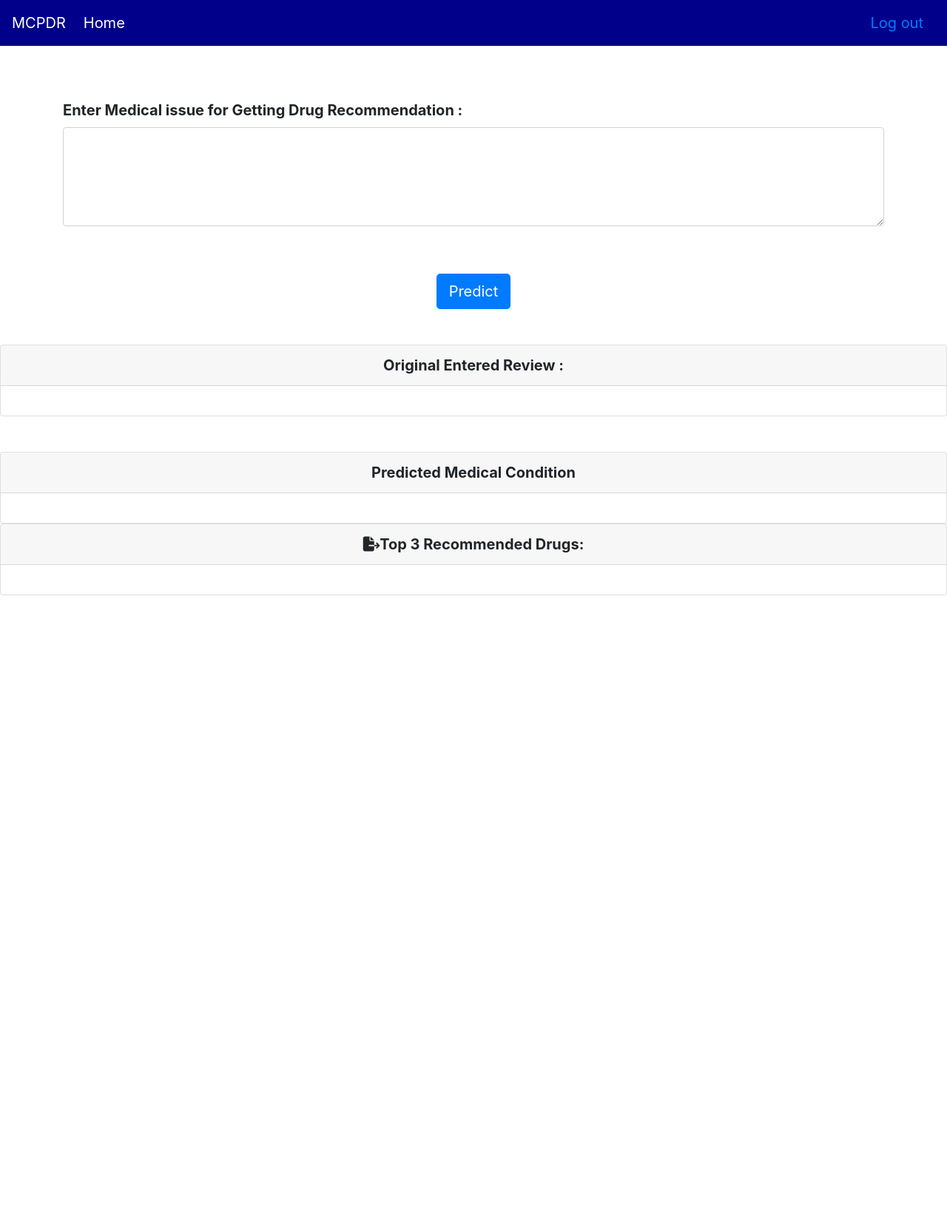
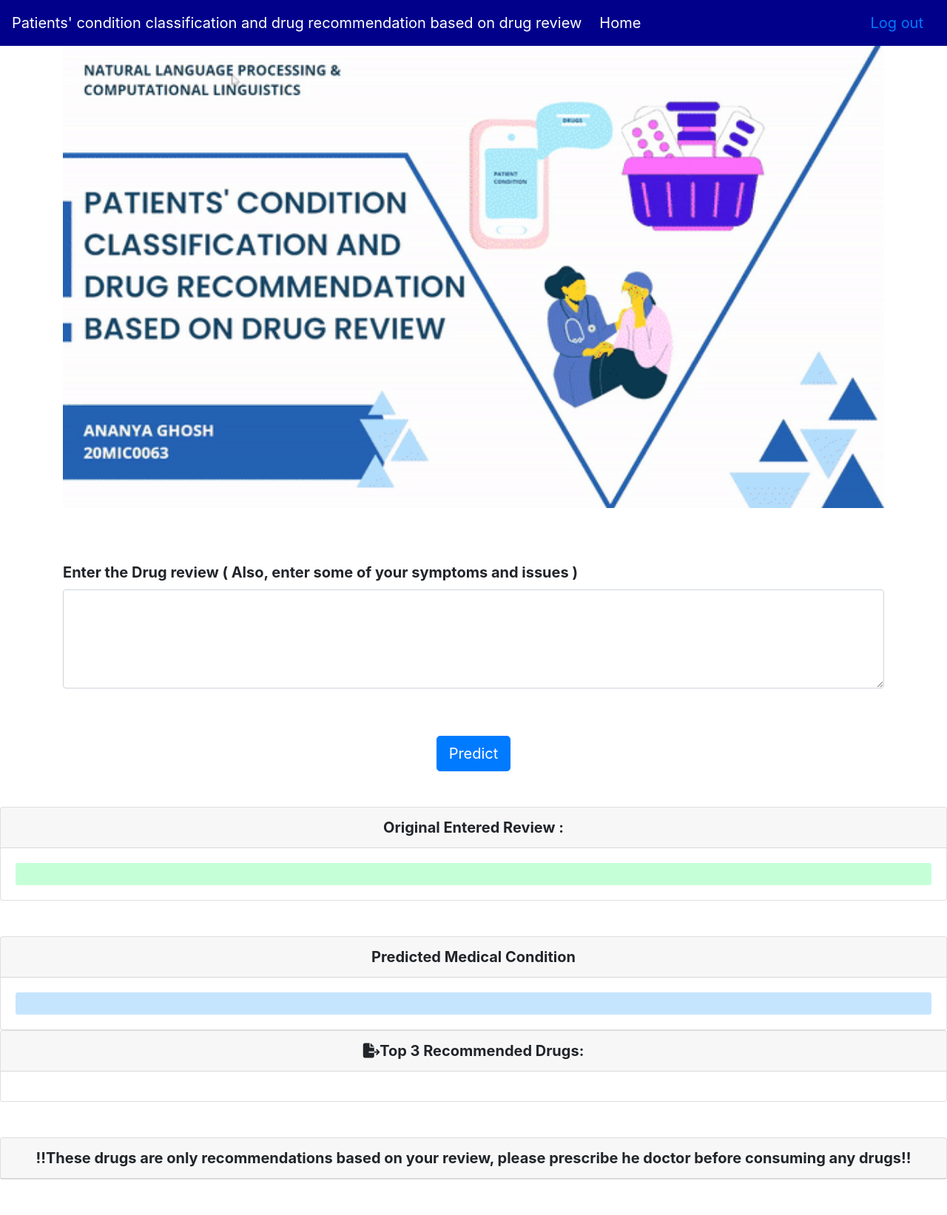
Before and after one commit to A-GHOSH-dev/Patient-s-Condition-Classification-and-Drugs-Recommendation-NLP-Flask-Web-App, a Flask app: template templates/predict.html in a window 1280 px wide. Shown: the whole page at 74% size. Before the commit the page ends 805 px from the top, so only its background shows below. Run offline with Flask 2, Linux system fonts and the light colour scheme; the template is opened without the code that fills it, so the values that code supplies are empty; parts of the project's set-up code (start-up, migrations or seed data) failed here and were passed over; some libraries are stand-ins or nearby versions.

Commit message:
Add files via upload

```diff
--- a/app.py
+++ b/app.py
@@ -13,12 +13,14 @@ HTML_WRAPPER = """<div style="overflow-x: auto; border: 1px solid #e6e9ef; borde
 app = Flask(__name__)
 
 app.secret_key=os.urandom(24)
+
+
 # Model saved with Keras model.save()
 MODEL_PATH = 'model/passmodel.pkl'
 
 TOKENIZER_PATH ='model/tfidfvectorizer.pkl'
 
-DATA_PATH ='data/drugsComTrain.csv'
+DATA_PATH ='drugs/drugsComTrain.csv'
 
 # loading vectorizer
 vectorizer = joblib.load(TOKENIZER_PATH)
@@ -84,7 +86,6 @@ def login_validation():
 
 
 
-
 @app.route('/predict',methods=["GET","POST"])
 def predict():
 	if request.method == 'POST':
@@ -131,10 +132,6 @@ def top_drugs_extractor(condition,df):
 
 
 
-
-
-
-
 if __name__ == "__main__":
 
-	app.run(debug=True, host="localhost", port=8080)
+	app.run(debug=True, host="localhost", port=8000)
--- /dev/null
+++ b/static/css/home.css
@@ -0,0 +1,170 @@
+.highlight {background-color: #FFFF00}
+
+div {
+font-size: 20px;
+}
+
+.form-actions {
+    margin: 0;
+    background-color: transparent;
+    text-align: center;
+}
+
+html {
+    scroll-behavior: smooth;
+}
+
+.navbar-custom {
+background-color: #00008B;
+}
+/* change the brand and text color */
+.navbar-custom .navbar-brand,
+.navbar-custom .navbar-text {
+color: #ffffff;
+}
+/* change the link color */
+.navbar-custom .navbar-nav .nav-link {
+color: #ffffff;
+}
+/* change the color of active or hovered links */
+.navbar-custom .nav-item.active .nav-link,
+.navbar-custom .nav-item:hover .nav-link {
+
+color: #ffff00;
+}
+
+.table {
+margin: auto;
+width: 50% !important;
+}
+
+#rcorners1 {
+border-radius: 10px;
+background : #7A82FE;
+padding: 10px;
+display:inline-block;
+height: 2;
+color:white;
+
+}
+
+#rcorners2 {
+
+
+padding: 10px;
+display:inline-block;
+height: 2;
+
+
+}
+
+p.round1 {
+
+border-radius: 3px;
+
+padding:15px;
+
+text-align:center;
+color:black;
+background:#fcc5ff;
+}
+
+p.round2 {
+
+border-radius: 3px;
+
+padding:10px;
+
+text-align:center;
+color:black;
+background:#FC8F7D;
+}
+p.round3 {
+
+border-radius: 3px;
+
+padding:10px;
+
+text-align:center;
+color:black;
+background:#2EEAFE;
+}
+
+
+#div_top_hypers {
+background-color:white;
+display:inline;
+}
+#ul_top_hypers {
+
+min-width: 696px;
+list-style: none;
+padding-top: 20px;
+}
+
+#ul_top_hypers li{
+
+display: inline;
+}
+
+.table {
+display: table;   /* Allow the centering to work */
+margin: 0 auto;
+}
+
+table, th
+    {
+
+        padding: 5px;
+        font-family:Verdana;
+        font-size:20px;
+        text-align: left;
+        font-weight:normal;
+    }
+
+ul.horizontal-style {
+list-style-type: none;
+margin: 0;
+padding: 0;
+overflow: hidden;
+background-color: white;
+}
+
+li.horizontal-style {
+float: center;
+}
+
+li.new-style {
+float: right;
+}
+
+
+
+li.horizontal-style a{
+display: block;
+color: black;
+
+text-align: center;
+font-weight: bold;
+text-decoration: underline;
+}
+
+#new {
+    border-radius: 3px;
+
+padding:15px;
+
+text-align:center;
+color:black;
+background:#c5e5ff;
+}
+
+#new1 {
+    border-radius: 3px;
+
+padding:15px;
+
+text-align:center;
+color:black;
+background:#c5ffd8;
+}
--- a/templates/home.html
+++ b/templates/home.html
@@ -5,25 +5,27 @@
     <meta name="viewport" content="width=device-width, initial-scale=1, shrink-to-fit=no">
     <link rel="stylesheet" href="https://stackpath.bootstrapcdn.com/bootstrap/4.4.1/css/bootstrap.min.css"
         integrity="sha384-Vkoo8x4CGsO3+Hhxv8T/Q5PaXtkKtu6ug5TOeNV6gBiFeWPGFN9MuhOf23Q9Ifjh" crossorigin="anonymous">
-         <link rel="icon" type="image/png" href="{{url_for('static', filename='images/icons/favicon_new.ico')}}">
+         <link rel="icon" type="image/png" href="{{url_for('static', filename='images/login1.png')}}">
 
          <script src="https://ajax.googleapis.com/ajax/libs/jquery/1.12.4/jquery.min.js"></script>
 <script src="http://maxcdn.bootstrapcdn.com/bootstrap/3.3.6/js/bootstrap.min.js"></script>
-   <title>Medical Condition Predictor and Drug Recommender (MCPDR)</title>
+<link rel="stylesheet" href="{{url_for('static', filename='css/home.css')}}">
 
-	<style>
+   <title>Patients' condition classification and drug recommendation based on drug review</title>
+
+<!---<style>
         .highlight {background-color: #FFFF00}
 
         div {
   font-size: 20px;
 }
-    </style>
+    </style> -->
     <script src="/scripts/snippet-javascript-console.min.js?v=1"></script>
-<!--===============================================================================================-->
 
     <link rel="icon" type="image/png" href="{{url_for('static', filename='images/icons/favicon_new.ico')}}">
 
-   <style>
+
+<!--   <style>
         .form-actions {
             margin: 0;
             background-color: transparent;
@@ -171,13 +173,13 @@ li.horizontal-style a{
 }
 
 
-</style>
+</style>   -->
     <script src="https://kit.fontawesome.com/a658a7b479.js" crossorigin="anonymous"></script>
 
 </head>
 <body>
     <nav class="navbar navbar-expand-sm navbar-custom">
-        <a class="navbar-brand" href="#">MCPDR</a>
+        <a class="navbar-brand" href="#">Patients' condition classification and drug recommendation based on drug review</a>
         <button class="navbar-toggler" type="button" data-toggle="collapse" data-target="#navbarSupportedContent"
             aria-controls="navbarSupportedContent" aria-expanded="false" aria-label="Toggle navigation">
             <span class="navbar-toggler-icon"></span>
@@ -200,6 +202,19 @@ li.horizontal-style a{
             </ul>
         </div>
     </nav>
+
+
+
+    <div class="container" >
+
+
+    <img src="{{url_for('static', filename='images/ppt.gif')}}" width="100%">
+
+
+</div>
+
+
+
     <br>
 
 
@@ -211,7 +226,7 @@ li.horizontal-style a{
 <form class="container" method="POST" action="/predict" enctype = "multipart/form-data">
 
     <div class="form-group">
-        <label for="exampleFormControlInput1" class="font-weight-bold">Enter Medical issue for Getting Drug Recommendation : </label>
+        <label for="exampleFormControlInput1" class="font-weight-bold">Enter the Drug review ( Also, enter some of your symptoms and issues )</label>
 
         <textarea rows="5" cols="5" required="true" name="rawtext" class="form-control">
 		</textarea>
--- a/templates/predict.html
+++ b/templates/predict.html
@@ -11,7 +11,7 @@
         </div>
         <div class="card-body">
 
-            <p id="new" class="card-text">
+            <p id="new1" class="card-text">
 
              {{ rawtext }}
             </p>
@@ -56,11 +56,6 @@
                  <p class="round1">{{ top_drug }}</p>
 
 
-
-
-
-
-
                         </th>
                         {% endfor %}
                 </tr>
@@ -72,11 +67,11 @@
     </div>
 
 
+    <br><br>
 
-
-
-
-
-
-
+    <div class="card text-center">
+     <div class="card-header">
+     <strong>   !!These drugs are only recommendations based on your review, please prescribe he doctor before consuming any drugs!!</strong>
+     </div>
+   </div>
 {% endblock %}
```
Also changed, not shown: static/css/main.css (+27 -15 lines), templates/login.html (+11 -22 lines), static/images/login1.png (added), static/images/ppt.gif (added), static/images/text-analysis.png (added), 1 other file.
